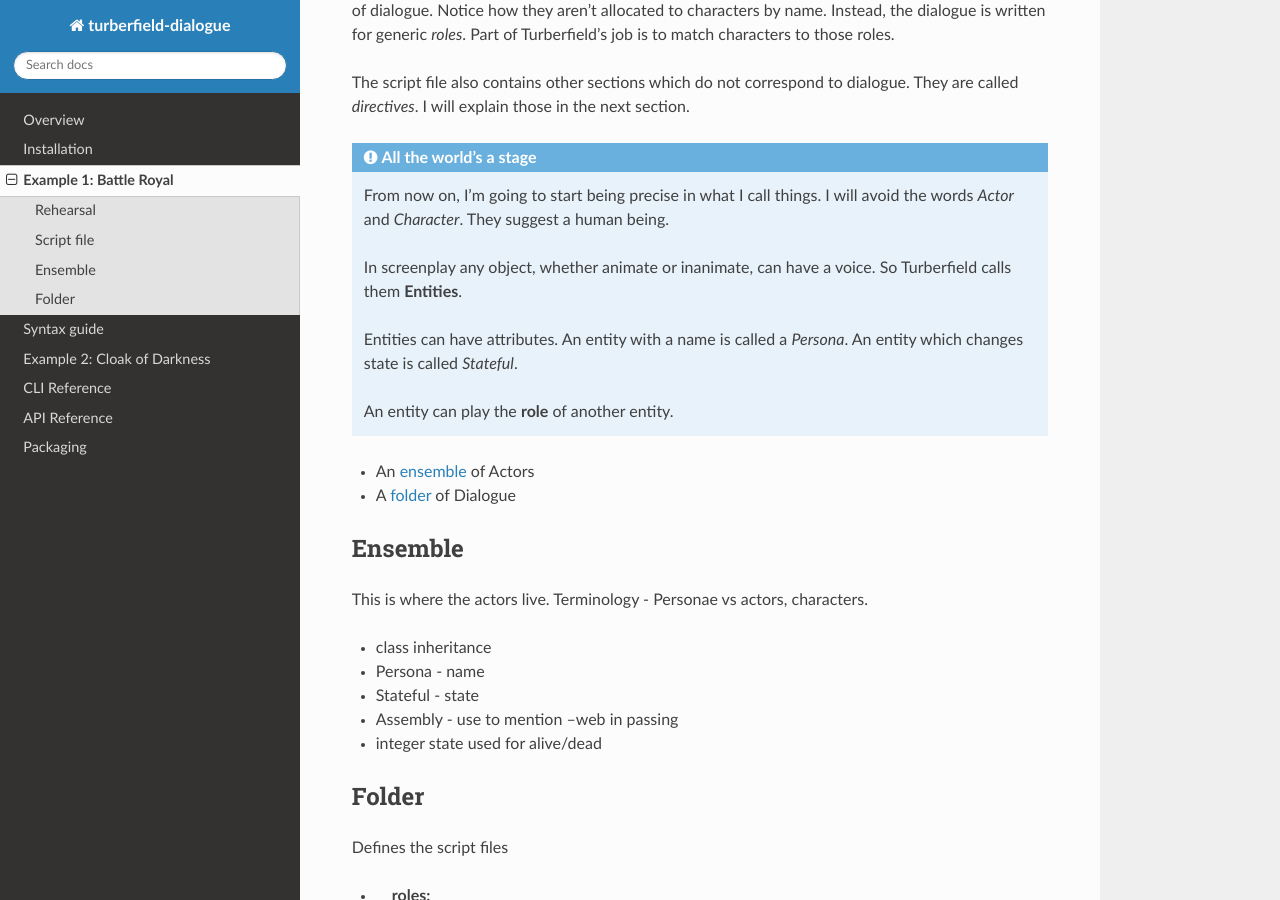
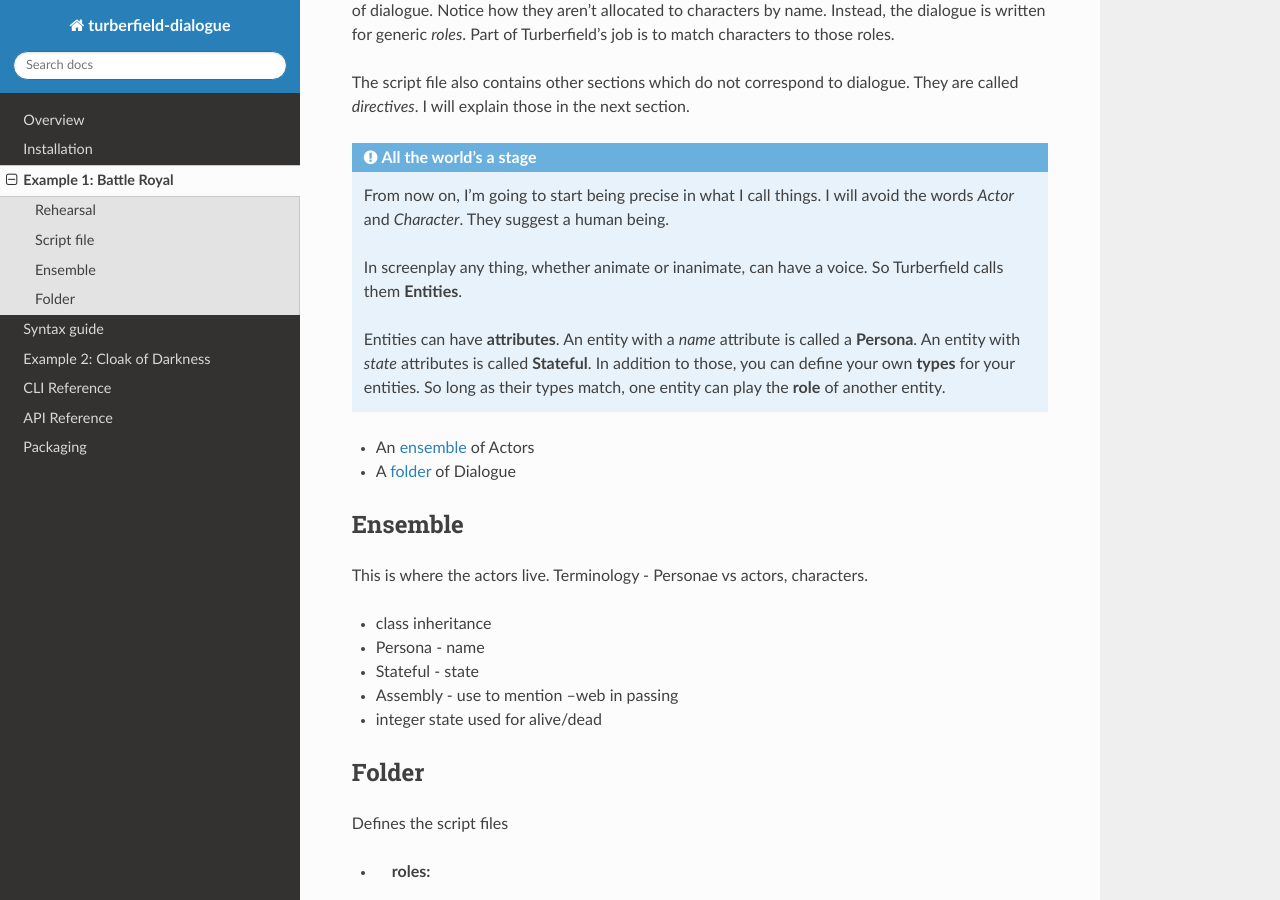
Before and after one commit to tundish/turberfield-dialogue, a Sphinx documentation site: the page built from turberfield/dialogue/doc/battle.rst, in a window 1280 px wide and 900 px high, scrolled down 2134 px. Built offline with Sphinx 7.4.7 and the Read the Docs theme 2.0.0, drawn with Linux system fonts in a browser that asks for light colours; some of the changed text lies outside the part shown.

Commit message:
More detail on terminology.

```diff
--- a/turberfield/dialogue/doc/battle.rst
+++ b/turberfield/dialogue/doc/battle.rst
@@ -116,13 +116,13 @@
    From now on, I'm going to start being precise in what I call things. I will avoid the words
    *Actor* and *Character*. They suggest a human being.
 
-   In screenplay any object, whether animate or inanimate, can have a voice.
+   In screenplay any thing, whether animate or inanimate, can have a voice.
    So Turberfield calls them **Entities**.
 
-   Entities can have attributes. An entity with a name is called a *Persona*. An entity which
-   changes state is called *Stateful*.
-
-   An entity can play the **role** of another entity.
+   Entities can have **attributes**. An entity with a *name* attribute is called a **Persona**.
+   An entity with *state* attributes is called **Stateful**. In addition to those, you can define
+   your own **types** for your entities.  So long as their types match, one entity can play the
+   **role** of another entity.
 
 
 
```
Also changed, not shown: other parts of turberfield/dialogue/doc/battle.rst (+1 -1 lines).
